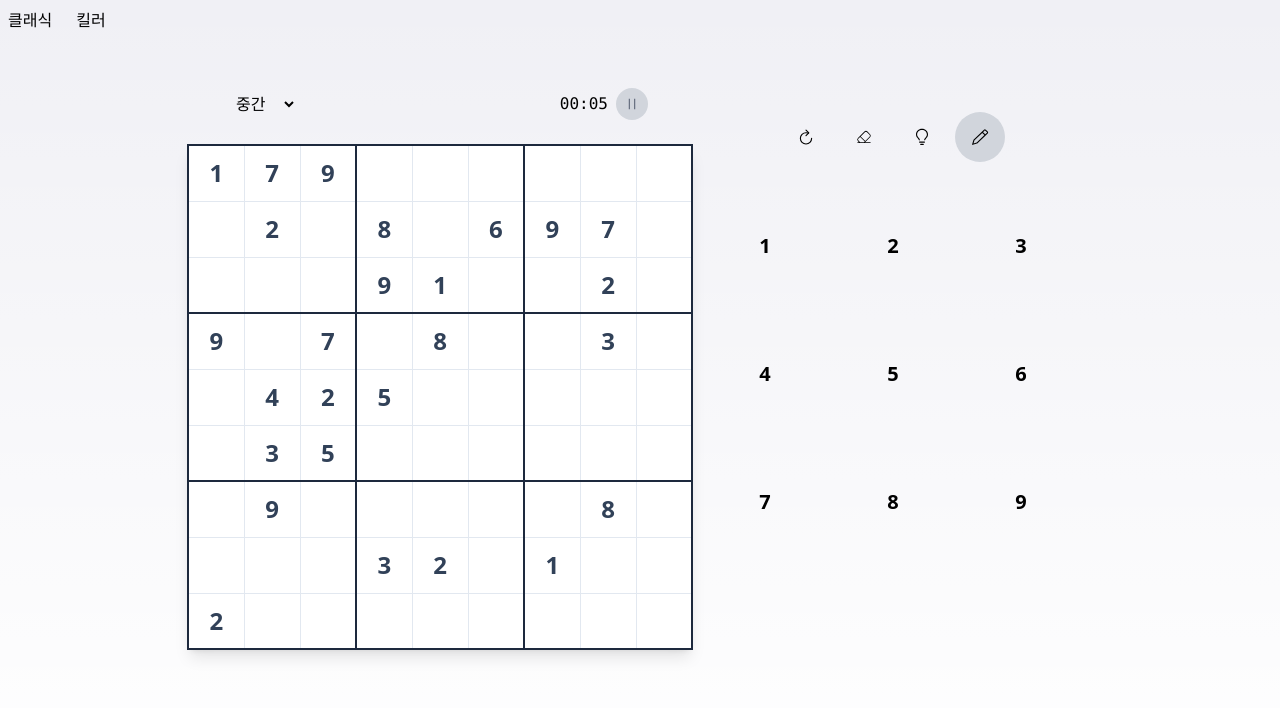
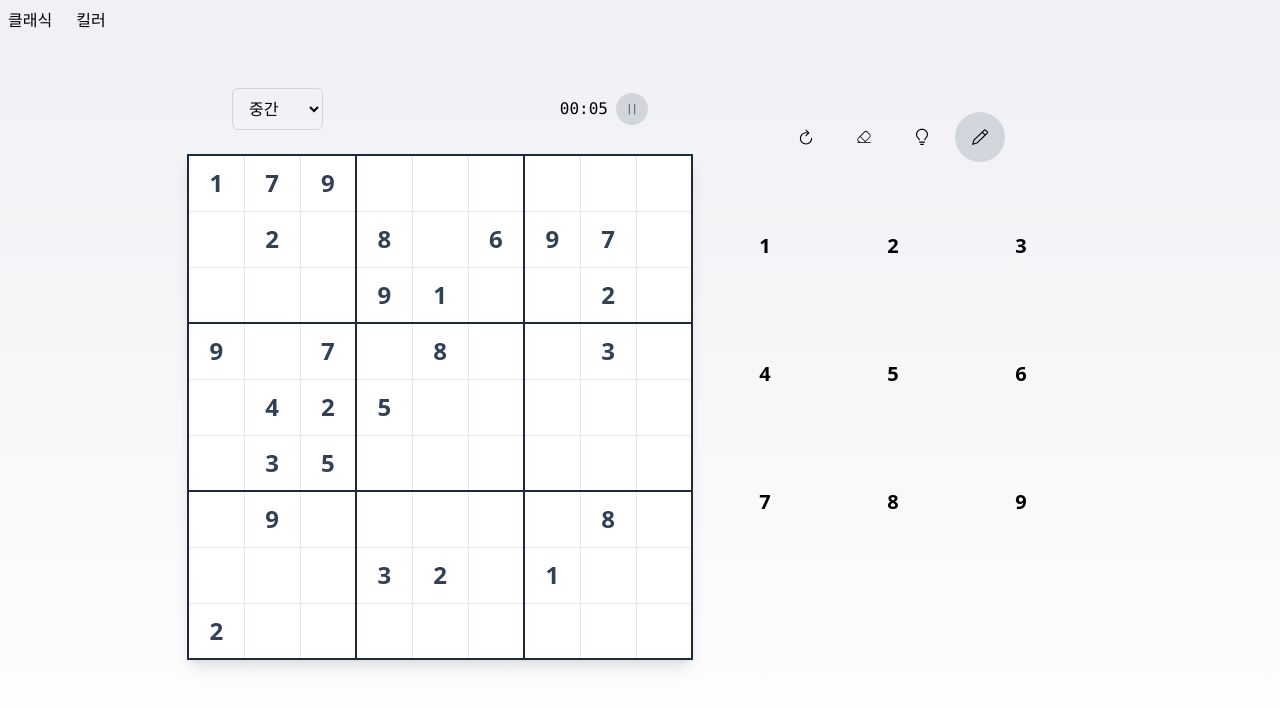
Before and after one commit to KimDanwoo/labs, a Next.js app: page / in a window 1280 px wide. Shown: the top 708 px of the page. Built offline with nearby package versions, Linux system fonts and the light colour scheme.

Commit message:
✨ feat: 스도쿠 게임 난이도 선택 컴포넌트 추가 및 게임 초기화 로직 개선

```diff
--- a/src/entities/game/model/constants.ts
+++ b/src/entities/game/model/constants.ts
@@ -7,6 +7,13 @@ export const GAME_LEVEL = {
   MEDIUM: "medium",
   HARD: "hard",
   EXPERT: "expert",
+} as const;
+
+export const GAME_LEVEL_LABELS = {
+  [GAME_LEVEL.EASY]: "쉬움",
+  [GAME_LEVEL.MEDIUM]: "중간",
+  [GAME_LEVEL.HARD]: "어려움",
+  [GAME_LEVEL.EXPERT]: "전문가",
 } as const;
 
 export const GAME_MODE = {
--- a/src/features/game-controls/model/stores/sudokuStore.ts
+++ b/src/features/game-controls/model/stores/sudokuStore.ts
@@ -1,4 +1,4 @@
-import { BOARD_SIZE, NUMBER_COUNTS } from "@entities/board/model/constants";
+import { NUMBER_COUNTS } from "@entities/board/model/constants";
 import { SudokuBoard } from "@entities/board/model/types";
 import { GAME_LEVEL, GAME_MODE, HINTS_REMAINING } from "@entities/game/model/constants";
 import { Difficulty, GameMode, KillerCage, SudokuState } from "@entities/game/model/types";
@@ -115,9 +115,8 @@ export const useSudokuStore = create<SudokuState & SudokuActions>()(
     (set, get) => ({
       ...initialState,
 
-      // 게임 초기화
+      // 게임 초기화 (개선된 난이도 차별화)
       initializeGame: (difficulty = GAME_LEVEL.MEDIUM) => {
-        console.log("------------------------------", "나 실행됨");
         const solution = generateSolution();
         const { gameMode } = get();
 
@@ -125,37 +124,10 @@ export const useSudokuStore = create<SudokuState & SudokuActions>()(
         let cages: KillerCage[] = [];
 
         if (gameMode === GAME_MODE.KILLER) {
-          // 킬러 모드 보드 생성
           const killerResult = generateKillerBoard(solution, difficulty);
           board = killerResult.board;
           cages = killerResult.cages;
-
-          // 난이도에 따른 힌트 수 검증 및 강제 적용 (Expert 난이도)
-          if (difficulty === GAME_LEVEL.EXPERT) {
-            // 힌트가 있는지 확인
-            let hasHints = false;
-            for (let r = 0; r < BOARD_SIZE; r++) {
-              for (let c = 0; c < BOARD_SIZE; c++) {
-                if (board[r][c].value !== null) {
-                  hasHints = true;
-                  break;
-                }
-              }
-              if (hasHints) break;
-            }
-
-            // 힌트가 있으면 모두 제거
-            if (hasHints) {
-              for (let r = 0; r < BOARD_SIZE; r++) {
-                for (let c = 0; c < BOARD_SIZE; c++) {
-                  board[r][c].value = null;
-                  board[r][c].isInitial = false;
-                }
-              }
-            }
-          }
         } else {
-          // 일반 모드 보드 생성
           board = generateBoard(solution, difficulty);
         }
 
@@ -167,6 +139,7 @@ export const useSudokuStore = create<SudokuState & SudokuActions>()(
           gameMode,
           cages,
         });
+
         get().toggleTimer(true);
         get().countBoardNumbers();
       },
@@ -183,13 +156,21 @@ export const useSudokuStore = create<SudokuState & SudokuActions>()(
         const newBoard = resetInitialBoard(board);
         const emptyHighlights = createEmptyHighlights();
 
-        set({ board: newBoard, highlightedCells: emptyHighlights, hintsRemaining: HINTS_REMAINING });
+        set({
+          board: newBoard,
+          highlightedCells: emptyHighlights,
+          hintsRemaining: HINTS_REMAINING,
+          currentTime: 0,
+          isCompleted: false,
+          isSuccess: false,
+        });
+
+        get().toggleTimer(true);
         get().countBoardNumbers();
       },
 
       selectCell: (row, col) => {
         const { board } = get();
-
         const newBoard = selectBoardCell(board, row, col);
 
         set({ board: newBoard, selectedCell: { row, col } });
@@ -204,9 +185,7 @@ export const useSudokuStore = create<SudokuState & SudokuActions>()(
         const { row, col } = selectedCell!;
 
         const updatedBoard = updateCellValue(board, { row, col }, value);
-
         const boardWithConflicts = validateBoard(updatedBoard, gameMode, cages);
-
         const gameResult = checkGameCompletion(boardWithConflicts, solution, gameMode, cages);
 
         set({
@@ -225,14 +204,12 @@ export const useSudokuStore = create<SudokuState & SudokuActions>()(
         get().updateHighlights(row, col);
       },
 
-      // 셀 선택 해제
       deselectCell: () => {
         const { board } = get();
         const newBoard = board.map((r) => r.map((c) => ({ ...c, isSelected: false })));
-        set({ board: newBoard, selectedCell: null });
+        set({ board: newBoard, selectedCell: null, highlightedCells: createEmptyHighlights() });
       },
 
-      // 노트 토글
       toggleNote: (value) => {
         const { board, selectedCell } = get();
 
@@ -243,7 +220,6 @@ export const useSudokuStore = create<SudokuState & SudokuActions>()(
         // 초기 셀이거나 값이 있으면 노트를 사용할 수 없음
         if (board[row][col].isInitial || board[row][col].value !== null) return;
 
-        // 새 보드 복제
         const newBoard = structuredClone(board) as SudokuBoard;
 
         // 노트 토글
@@ -258,12 +234,10 @@ export const useSudokuStore = create<SudokuState & SudokuActions>()(
         set({ board: newBoard });
       },
 
-      // 노트 모드 토글
       toggleNoteMode: () => {
         set((state) => ({ isNoteMode: !state.isNoteMode }));
       },
 
-      // 힌트 표시
       getHint: () => {
         const { board, solution, hintsRemaining, gameMode, cages } = get();
 
@@ -284,17 +258,12 @@ export const useSudokuStore = create<SudokuState & SudokuActions>()(
         const { row, col } = emptyCells[randomIndex];
         const value = solution[row][col];
 
-        // 새 보드 생성 (기존 보드의 깊은 복사)
         const newBoard = structuredClone(board) as SudokuBoard;
+        newBoard[row][col].value = value;
+        newBoard[row][col].notes = [];
 
-        // 선택된 셀에 정답 값 입력
-        newBoard[row][col].value = value;
-        newBoard[row][col].notes = []; // 노트 제거
-
-        // 충돌 확인
         // 게임 모드에 따른 충돌 확인
         let boardWithConflicts: SudokuBoard;
-
         if (gameMode === GAME_MODE.KILLER) {
           boardWithConflicts = checkKillerConflicts(newBoard, cages);
         } else {
@@ -323,13 +292,11 @@ export const useSudokuStore = create<SudokuState & SudokuActions>()(
         get().updateHighlights(row, col);
       },
 
-      // 게임 재시작
       restartGame: () => {
         const { difficulty } = get();
         get().initializeGame(difficulty);
       },
 
-      // 타이머 증가
       incrementTimer: () => {
         const { currentTime, timerActive } = get();
         if (timerActive) {
@@ -347,13 +314,10 @@ export const useSudokuStore = create<SudokuState & SudokuActions>()(
 
       updateHighlights: (row, col) => {
         const { board } = get();
-
         const newHighlights = calculateHighlights(board, row, col);
-
         set({ highlightedCells: newHighlights });
       },
 
-      // 보드 숫자 카운트
       countBoardNumbers: () => {
         const { board } = get();
         const counts = structuredClone(NUMBER_COUNTS);
@@ -369,14 +333,13 @@ export const useSudokuStore = create<SudokuState & SudokuActions>()(
         set({ numberCounts: counts });
       },
 
-      // 정답 확인
       checkSolution: () => {
         const { board, solution, gameMode, cages } = get();
+
         const isCorrect = isBoardCorrect(board, solution);
 
         // 게임 모드에 따른 충돌 확인
         let boardWithConflicts: SudokuBoard;
-
         if (gameMode === GAME_MODE.KILLER) {
           boardWithConflicts = checkKillerConflicts(board, cages);
         } else {
@@ -391,22 +354,66 @@ export const useSudokuStore = create<SudokuState & SudokuActions>()(
           completed = isBoardComplete(boardWithConflicts);
         }
 
+        const success = isCorrect && completed;
+
         set({
           board: boardWithConflicts,
           isCompleted: completed,
-          isSuccess: isCorrect && completed,
-          timerActive: false,
+          isSuccess: success,
+          timerActive: !completed,
         });
       },
 
       handleKeyInput: (key) => {
+        const { isNoteMode } = get();
+
         if (key === "Backspace" || key === "Delete") {
           get().fillCell(null);
           return;
         }
 
         if (/^[1-9]$/.test(key)) {
-          get().fillCell(parseInt(key) as number);
+          const value = parseInt(key) as number;
+          if (isNoteMode) {
+            get().toggleNote(value);
+          } else {
+            get().fillCell(value);
+          }
+        }
+
+        // 방향키 처리
+        if (key.startsWith("Arrow")) {
+          const { selectedCell } = get();
+          if (!selectedCell) return;
+
+          let { row, col } = selectedCell;
+
+          if (key === "ArrowUp") {
+            row = Math.max(0, row - 1);
+          } else if (key === "ArrowDown") {
+            row = Math.min(8, row + 1);
+          } else if (key === "ArrowLeft") {
+            col = Math.max(0, col - 1);
+          } else if (key === "ArrowRight") {
+            col = Math.min(8, col + 1);
+          }
+
+          // switch (key) {
+          //   case "ArrowUp":
+          //     row = Math.max(0, row - 1);
+          //     break;
+          //   case "ArrowDown":
+          //     row = Math.min(8, row + 1);
+          //     break;
+          //   case "ArrowLeft":
+          //     col = Math.max(0, col - 1);
+          //     break;
+          //   case "ArrowRight":
+          //     col = Math.min(8, col + 1);
+          //     break;
+          // }
+
+          get().selectCell(row, col);
         }
       },
     }),
--- /dev/null
+++ b/src/features/game-settings/ui/GameDifficultySelector.tsx
@@ -0,0 +1,59 @@
+import { GAME_LEVEL, GAME_LEVEL_LABELS } from "@entities/game/model/constants";
+import { Difficulty } from "@entities/game/model/types";
+import { useSudokuStore } from "@features/game-controls/model/stores";
+
+const options = [
+  { label: GAME_LEVEL_LABELS[GAME_LEVEL.EASY], value: GAME_LEVEL.EASY },
+  { label: GAME_LEVEL_LABELS[GAME_LEVEL.MEDIUM], value: GAME_LEVEL.MEDIUM },
+  { label: GAME_LEVEL_LABELS[GAME_LEVEL.HARD], value: GAME_LEVEL.HARD },
+  { label: GAME_LEVEL_LABELS[GAME_LEVEL.EXPERT], value: GAME_LEVEL.EXPERT },
+];
+
+const SelectSelector = () => {
+  const difficulty = useSudokuStore((state) => state.difficulty);
+  const initializeGame = useSudokuStore((state) => state.initializeGame);
+
+  return (
+    <select
+      name="difficulty"
+      id="difficulty"
+      value={difficulty}
+      onChange={(e) => initializeGame(e.target.value as Difficulty)}
+      className="px-3 py-2 border border-gray-300 rounded-md focus:outline-none focus:ring-2 focus:ring-blue-500"
+    >
+      {options.map((option) => (
+        <option key={option.value} value={option.value}>
+          {option.label}
+        </option>
+      ))}
+    </select>
+  );
+};
+
+const ListSelector = () => {
+  const difficulty = useSudokuStore((state) => state.difficulty);
+  const initializeGame = useSudokuStore((state) => state.initializeGame);
+
+  return (
+    <ul className="flex flex-col gap-2 cursor-pointer">
+      {options.map((option) => (
+        <li
+          key={option.value}
+          onClick={() => initializeGame(option.value as Difficulty)}
+          className={`p-2 rounded hover:bg-gray-100 transition-colors ${
+            difficulty === option.value ? "bg-blue-100 text-blue-700 font-medium" : "text-gray-700"
+          }`}
+        >
+          {option.label}
+        </li>
+      ))}
+    </ul>
+  );
+};
+
+const GameDifficultySelector = Object.assign(() => {}, {
+  Select: SelectSelector,
+  List: ListSelector,
+});
+
+export default GameDifficultySelector;
--- /dev/null
+++ b/src/features/game-settings/ui/index.ts
@@ -0,0 +1 @@
+export * from "./GameDifficultySelector";
--- a/src/widgets/game-header/ui/GameHeader.tsx
+++ b/src/widgets/game-header/ui/GameHeader.tsx
@@ -1,31 +1,18 @@
 "use client";
 
-import { GAME_LEVEL } from "@entities/game/model/constants";
-import { Difficulty } from "@entities/game/model/types";
 import { useSudokuStore } from "@features/game-controls/model/stores";
 import { TimerControl } from "@features/game-controls/ui";
+import GameDifficultySelector from "@features/game-settings/ui/GameDifficultySelector";
 import { FC } from "react";
 
 export const GameStatus: FC = () => {
-  const difficulty = useSudokuStore((state) => state.difficulty);
   const isCompleted = useSudokuStore((state) => state.isCompleted);
   const isSuccess = useSudokuStore((state) => state.isSuccess);
-  const initializeGame = useSudokuStore((state) => state.initializeGame);
 
   return (
     <div className="flex flex-col items-center gap-2 mb-6">
       <div className="flex justify-between w-full max-w-md px-4">
-        <select
-          name="difficulty"
-          id="difficulty"
-          value={difficulty}
-          onChange={(e) => initializeGame(e.target.value as Difficulty)}
-        >
-          <option value={GAME_LEVEL.EASY}>쉬움</option>
-          <option value={GAME_LEVEL.MEDIUM}>중간</option>
-          <option value={GAME_LEVEL.HARD}>어려움</option>
-          <option value={GAME_LEVEL.EXPERT}>전문가</option>
-        </select>
+        <GameDifficultySelector.Select />
 
         <TimerControl />
       </div>
--- a/src/widgets/game-overlays/ui/CompleteGameOverlay.tsx
+++ b/src/widgets/game-overlays/ui/CompleteGameOverlay.tsx
@@ -1,29 +1,15 @@
-import { GAME_LEVEL } from "@entities/game/model/constants";
 import { useSudokuStore } from "@features/game-controls/model/stores";
+import GameDifficultySelector from "@features/game-settings/ui/GameDifficultySelector";
 import { FC } from "react";
-
-const LEVELS = [
-  { label: "쉬움", value: GAME_LEVEL.EASY },
-  { label: "중간", value: GAME_LEVEL.MEDIUM },
-  { label: "어려움", value: GAME_LEVEL.HARD },
-  { label: "매우 어려움", value: GAME_LEVEL.EXPERT },
-];
 
 export const CompleteGameOverlay: FC = () => {
   const isCompleted = useSudokuStore((state) => state.isCompleted);
-  const initializeGame = useSudokuStore((state) => state.initializeGame);
 
   if (!isCompleted) return null;
 
   return (
     <div className="absolute inset-0 bg-white z-20 flex flex-col items-center justify-center">
-      <ul className="flex flex-col gap-2 cursor-pointer">
-        {LEVELS.map((level) => (
-          <li key={level.value} onClick={() => initializeGame(level.value)}>
-            {level.label}
-          </li>
-        ))}
-      </ul>
+      <GameDifficultySelector.List />
     </div>
   );
 };
```
